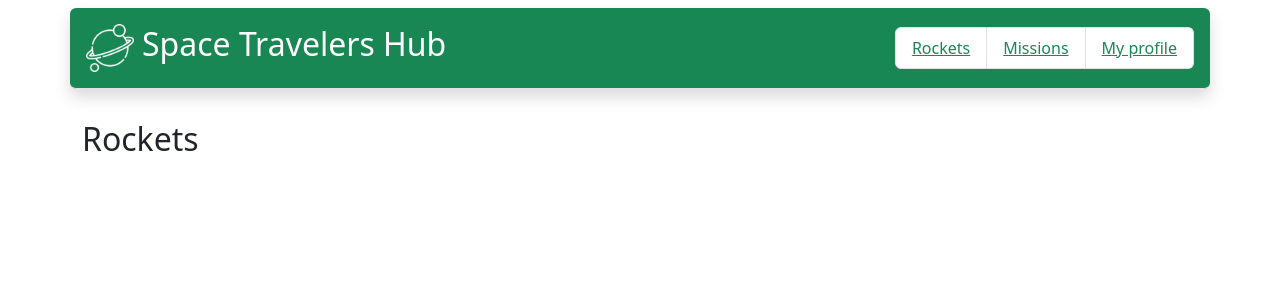
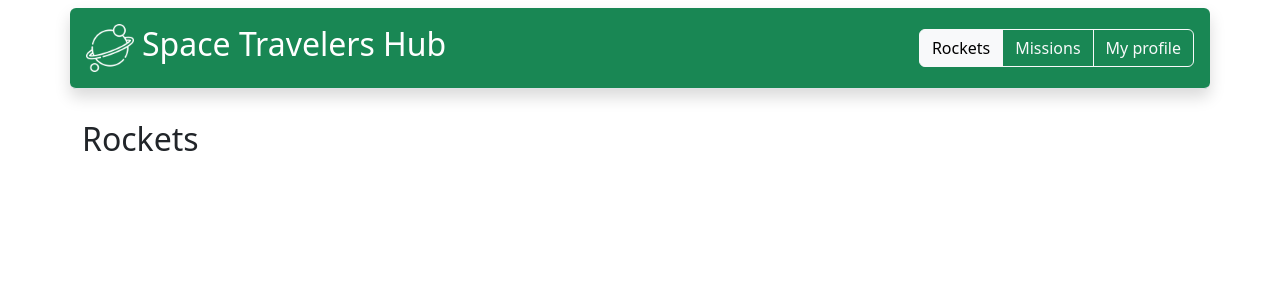
Before and after one commit to M-Anwar-Hussaini/Space-Travelers-Hub, a React (Create React App) app: page / in a window 1280 px wide. Shown: the top 300 px of the page. Built offline with nearby package versions, Linux system fonts and the light colour scheme.

Commit message:
Change the navigation styling

```diff
--- a/src/components/Header.jsx
+++ b/src/components/Header.jsx
@@ -1,6 +1,8 @@
+import { useState } from 'react';
 import { Link } from 'react-router-dom';
 
 export default function Header() {
+  const [currentPage, setCurrentPage] = useState(1);
   return (
     <header className="container p-3 border-bottom shadow fixed-top text-bg-success mt-2 rounded">
       <nav className="d-flex align-items-center justify-content-between">
@@ -8,23 +10,37 @@ export default function Header() {
           <img id="logo" src="./planet.png" alt="Planet Logo" />
           <h2>Space Travelers Hub</h2>
         </div>
-        <ul className="list-group list-group-horizontal">
-          <li className="list-group-item">
-            <Link to="/" className="text-success active">
+        <div className="btn-group">
+          <Link
+            to="/"
+            className={`btn btn-outline-light ${
+              currentPage === 1 && 'active'
+            }`}
+            onClick={() => setCurrentPage(1)}
+          >
             Rockets
           </Link>
-          </li>
-          <li className="list-group-item">
-            <Link to="/missions" className="text-success">
+
+          <Link
+            to="/missions"
+            className={`btn btn-outline-light ${
+              currentPage === 2 && 'active'
+            }`}
+            onClick={() => setCurrentPage(2)}
+          >
             Missions
           </Link>
-          </li>
-          <li className="list-group-item">
-            <Link to="/profile" className="text-success">
+
+          <Link
+            to="/profile"
+            className={`btn btn-outline-light ${
+              currentPage === 3 && 'active'
+            }`}
+            onClick={() => setCurrentPage(3)}
+          >
             My profile
           </Link>
-          </li>
-        </ul>
+        </div>
       </nav>
     </header>
   );
```
Lines whose indentation alone changed are shown as unchanged.
